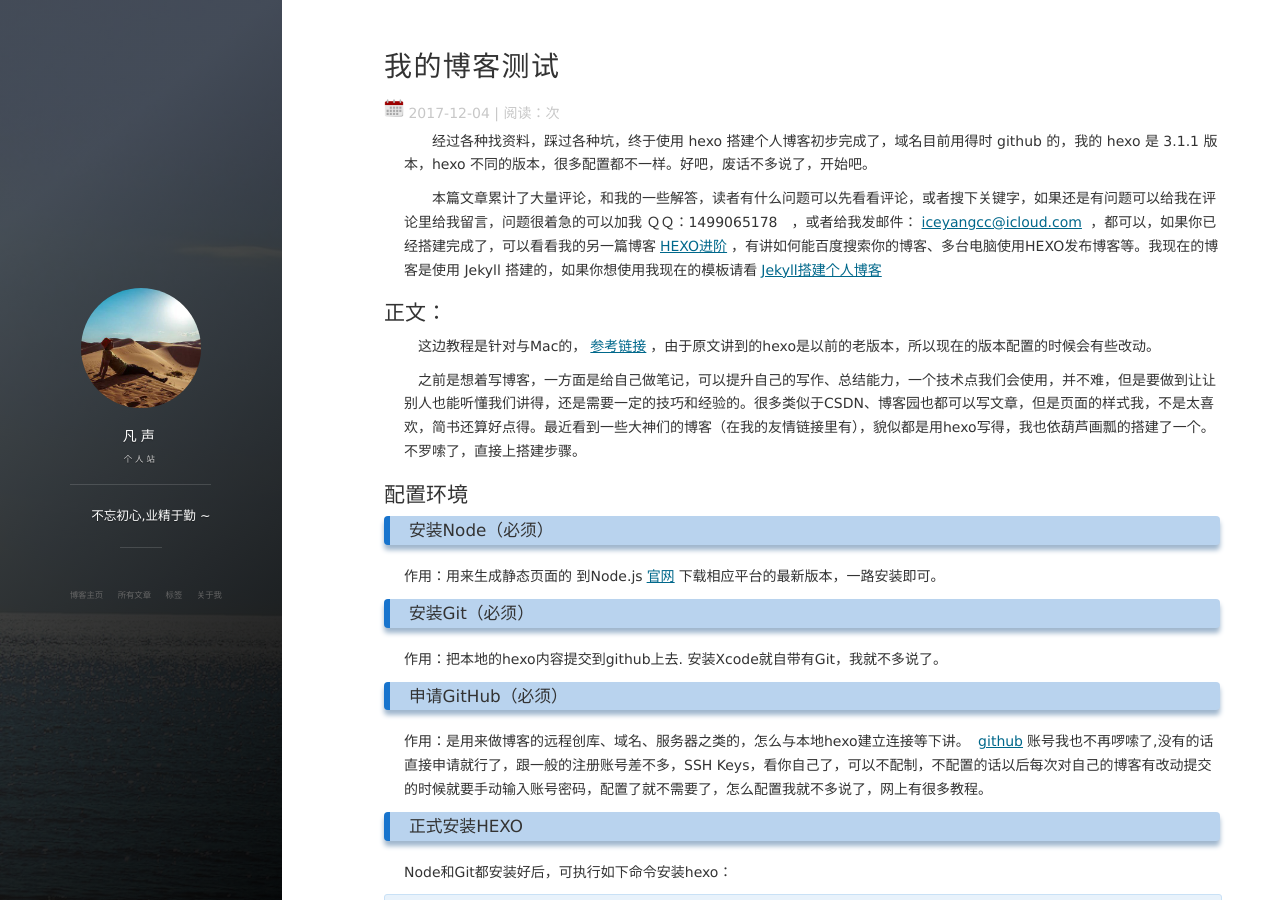
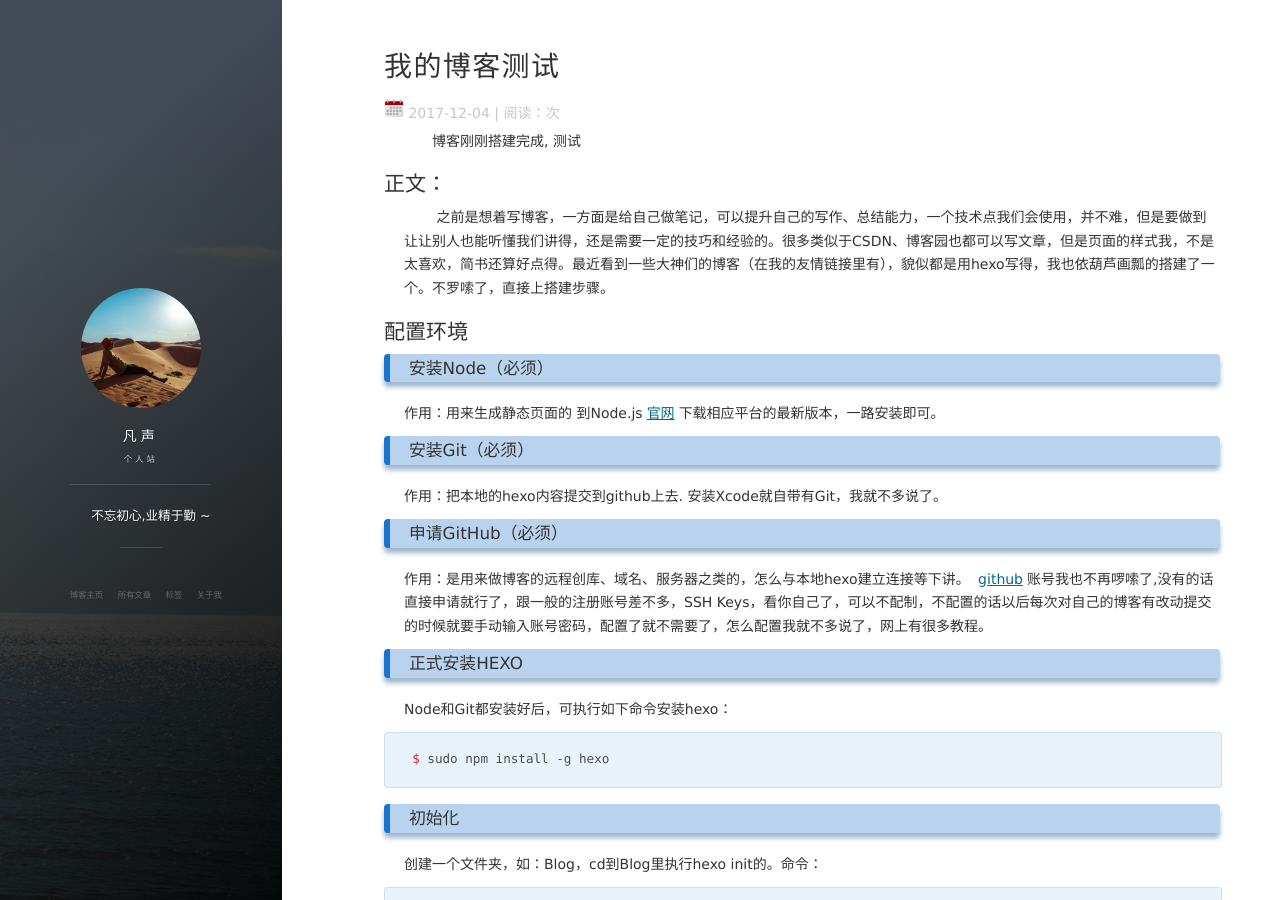
Before and after one commit to iceyangcc/blog, a Jekyll site: the page built from _posts/2017-12-04-yangbinblog.md, in a window 1280 px wide and 900 px high. Built offline with Jekyll 4.4.1, drawn with Linux system fonts in a browser that asks for light colours; nearby versions of some CDN libraries; comment, search, counter and statistics services are not loaded.

Commit message:
测试博客

```diff
--- a/_posts/2017-12-04-yangbinblog.md
+++ b/_posts/2017-12-04-yangbinblog.md
@@ -6,13 +6,10 @@ description: "杨斌的博客啊"
 tag: 博客
 ---
 
-　　经过各种找资料，踩过各种坑，终于使用 hexo 搭建个人博客初步完成了，域名目前用得时 github 的，我的 hexo 是 3.1.1 版本，hexo 不同的版本，很多配置都不一样。好吧，废话不多说了，开始吧。
-
-　　本篇文章累计了大量评论，和我的一些解答，读者有什么问题可以先看看评论，或者搜下关键字，如果还是有问题可以给我在评论里给我留言，问题很着急的可以加我 ＱＱ：1499065178　，或者给我发邮件：[iceyangcc@icloud.com](mailto:iceyangcc@icloud.com)  ，都可以，如果你已经搭建完成了，可以看看我的另一篇博客[HEXO进阶](http://baixin.io/2016/06/HEXO_Advanced/)，有讲如何能百度搜索你的博客、多台电脑使用HEXO发布博客等。我现在的博客是使用 Jekyll 搭建的，如果你想使用我现在的模板请看[Jekyll搭建个人博客](http://baixin.io/2016/10/jekyll_tutorials1/)
+　　博客刚刚搭建完成, 测试
 
 
 ## 正文：
-　这边教程是针对与Mac的，[参考链接](http://ibruce.info/2013/11/22/hexo-your-blog/?utm_source=tuicool)，由于原文讲到的hexo是以前的老版本，所以现在的版本配置的时候会有些改动。
 
 　之前是想着写博客，一方面是给自己做笔记，可以提升自己的写作、总结能力，一个技术点我们会使用，并不难，但是要做到让让别人也能听懂我们讲得，还是需要一定的技巧和经验的。很多类似于CSDN、博客园也都可以写文章，但是页面的样式我，不是太喜欢，简书还算好点得。最近看到一些大神们的博客（在我的友情链接里有），貌似都是用hexo写得，我也依葫芦画瓢的搭建了一个。不罗嗦了，直接上搭建步骤。
 
```
